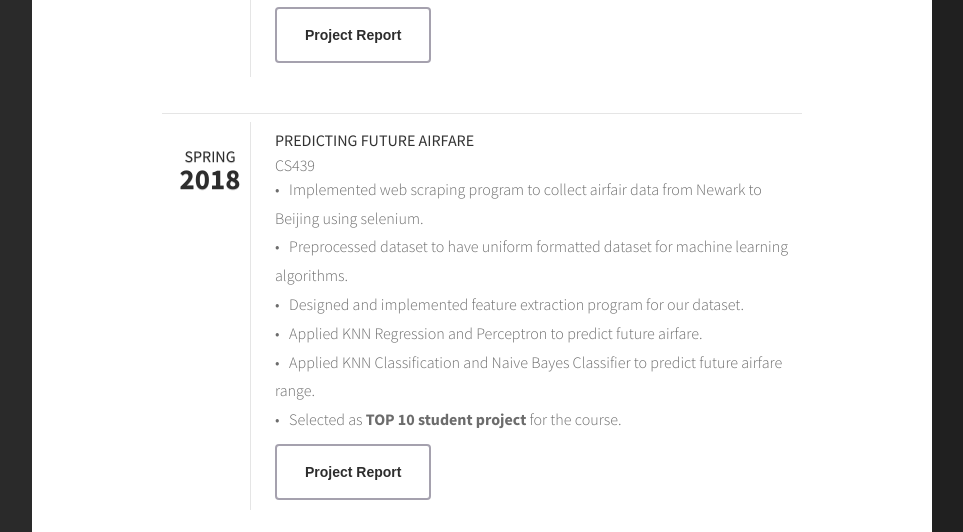
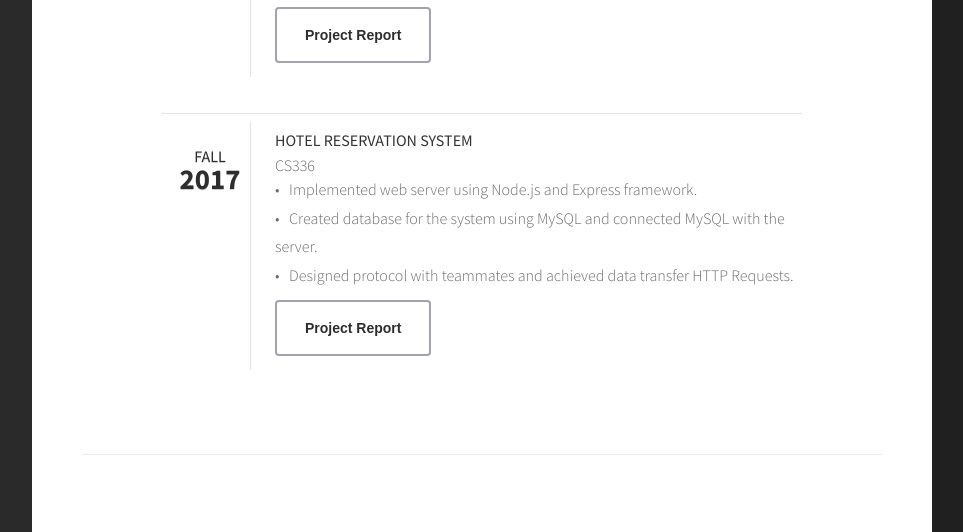
Before and after one commit to dahuo98/MangoManGeek.github.io, a plain HTML site: page html/projects.html in a window 1280 px wide. Shown: the part 1032-1564 px from the top of the page, without its empty margins (308-1271 px from the left). Drawn offline with Linux system fonts and the light colour scheme.

Commit message:
commented out cs439 project

```diff
--- a/html/projects.html
+++ b/html/projects.html
@@ -85,7 +85,7 @@
 				</li>
 
 				<!-- *********************************  CS439 Predicting Future Airfare *******************************-->
-				<li class="first" id="airfare">
+				<!--<li class="first" id="airfare">
 					<p class="date" style="height:340px;"><a href="#">Spring<b>2018</b></a></p>
 					<h3>Predicting Future Airfare</h3><span>CS439</span>
 					<p>
@@ -99,7 +99,7 @@
   							<a href="../file/cs439/report.pdf" class="project_link" target="_blank">Project Report</a>
   						</div>
 					</p>
-				</li>
+				</li>-->
 
 				<!-- *********************************  CS336 Hotel Reservation System *******************************-->
 				<li class="first" id="hotel">
```
